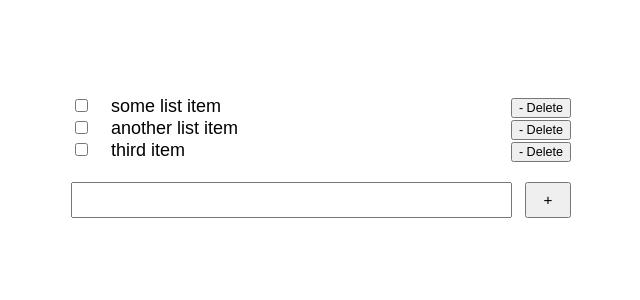
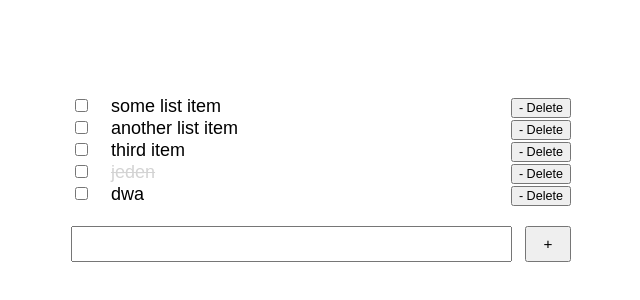
Before and after one commit to pawk/todo-app, a React (Create React App) app: page / in a window 1280 px wide. Shown: the part 100-400 px from the top of the page, without its empty margins (319-959 px from the left). Built offline with nearby package versions, Linux system fonts and the light colour scheme.

Commit message:
process list children

```diff
--- a/src/todo/list.jsx
+++ b/src/todo/list.jsx
@@ -33,18 +33,21 @@ export default class TodoList extends React.Component {
   };
 
   componentWillMount() {
-    // this.setState({ items: this.props.children });
+    const children = this.processChildren();
+    if (children) {
+      this.setState({ items: [...this.state.items, ...children] });
+    }
   }
 
-  TODOparseProvidedElements() {
-    return this.state.items.map((item, key) => React.cloneElement(item, {
-      key,
-      order: key,
-      onSelect: this.selectItem,
-      onDelete: () => console.log('handling delete!')
-    }));
+  processChildren() {
+    if (!this.props.children) {
+      return null;
+    }
+    return this.props.children.map(child => {
+      const { done, children: content } = child.props;
+      return { done, content };
+    });
   }
-
 
   render() {
     return (
```
